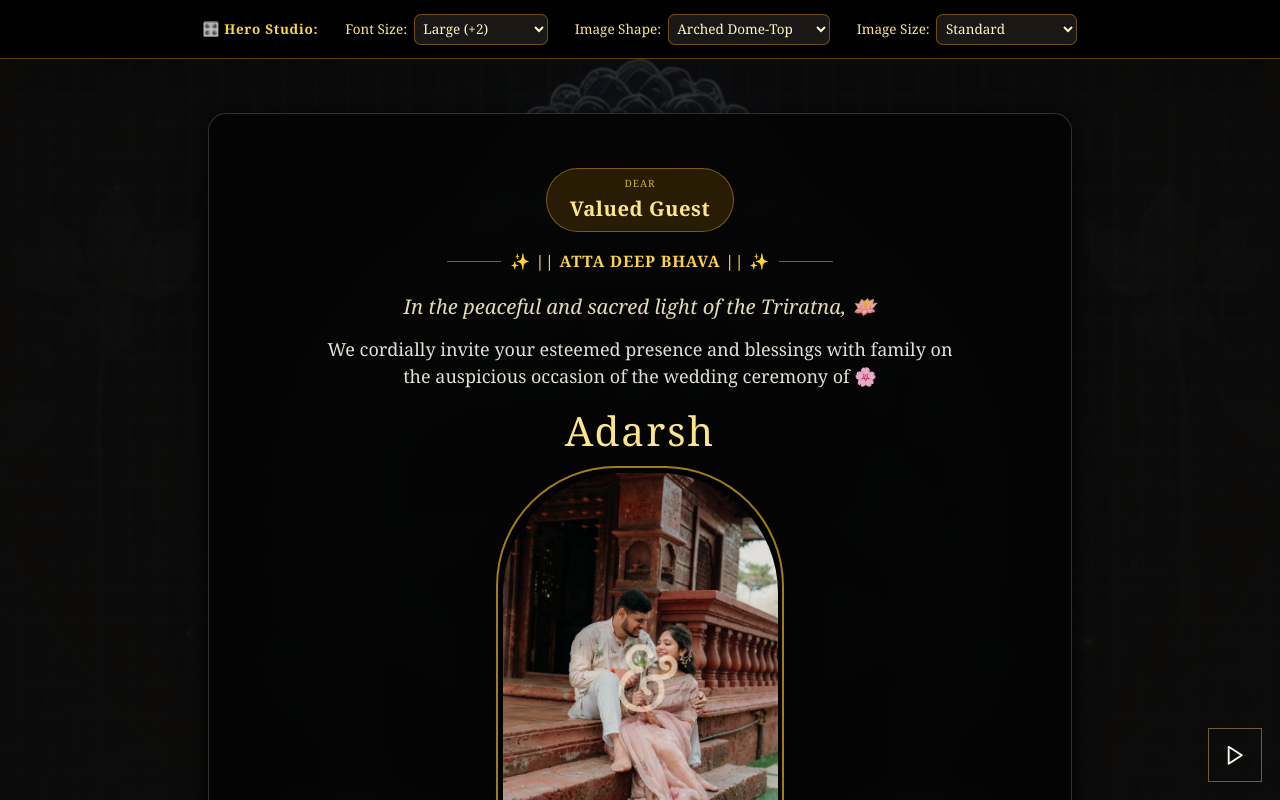
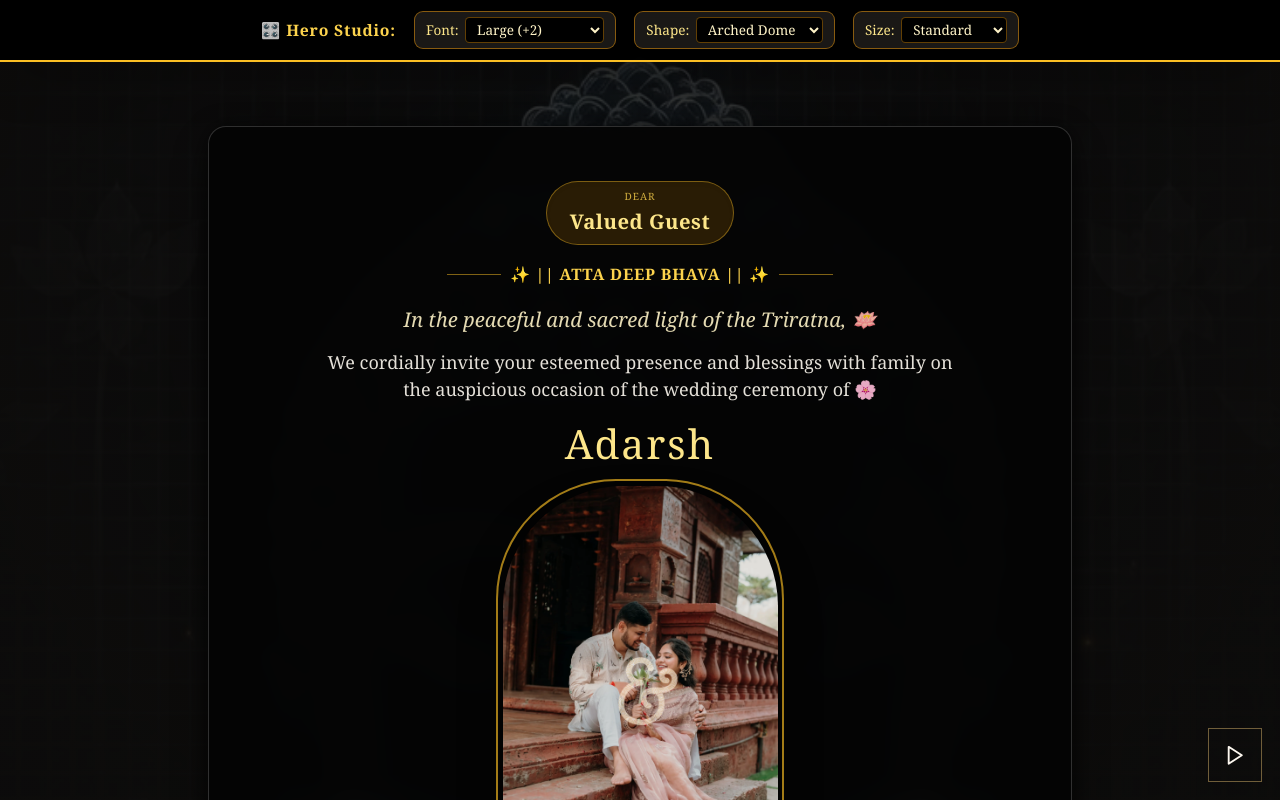
Before and after one commit to Adoniskingx/AD, a React (Vite) app in the folder adarsh-divyansha-wedding/: page / in a window 1280 px wide. Shown: the top 800 px of the page. Built offline with nearby package versions, Linux system fonts and the light colour scheme.

Commit message:
Update App.tsx

```diff
--- a/adarsh-divyansha-wedding/src/App.tsx
+++ b/adarsh-divyansha-wedding/src/App.tsx
@@ -14,20 +14,22 @@ export function App() {
   const [heroImageSize, setHeroImageSize] = useState('w-64 md:w-76 h-80 md:h-96');
 
   return (
-    <div className="min-h-screen relative overflow-x-hidden">
+    <div className="min-h-screen relative overflow-x-hidden pt-16">
 
-      {/* 🎛️ Minimal Hero Control Bar */}
-      <div className="bg-black/90 border-b border-amber-500/40 p-3 relative z-50 text-xs text-amber-100 shadow-xl">
-        <div className="max-w-4xl mx-auto flex flex-wrap items-center justify-center gap-6">
-          <span className="font-serif text-amber-300 font-bold tracking-wider">🎛️ Hero Studio:</span>
+      {/* 🎛️ Fixed Sticky Studio Bar at the Top */}
+      <nav className="fixed top-0 left-0 right-0 z-[100] bg-black/95 border-b-2 border-amber-400 py-2.5 px-4 shadow-2xl backdrop-blur-md">
+        <div className="max-w-4xl mx-auto flex flex-wrap items-center justify-center gap-4 text-xs text-amber-100">
+          <span className="font-serif text-amber-300 font-bold tracking-wider text-sm flex items-center gap-1">
+            🎛️ Hero Studio:
+          </span>
 
           {/* Hero Font Size Dropdown */}
-          <div className="flex items-center gap-1.5">
-            <label className="text-amber-200">Font Size:</label>
+          <div className="flex items-center gap-1.5 bg-[#1A1816] px-2.5 py-1 rounded-lg border border-amber-500/50">
+            <label className="text-amber-200 font-medium">Font:</label>
             <select
               value={heroFontSize}
               onChange={(e) => setHeroFontSize(e.target.value)}
-              className="bg-[#1A1816] text-amber-100 border border-amber-500/40 rounded-md p-1"
+              className="bg-black text-amber-100 border border-amber-500/40 rounded px-1.5 py-0.5 focus:outline-none"
             >
               <option value="85%">Compact</option>
               <option value="100%">Standard</option>
@@ -37,22 +39,22 @@ export function App() {
           </div>
 
           {/* Hero Image Shape Dropdown */}
-          <div className="flex items-center gap-1.5">
-            <label className="text-amber-200">Image Shape:</label>
+          <div className="flex items-center gap-1.5 bg-[#1A1816] px-2.5 py-1 rounded-lg border border-amber-500/50">
+            <label className="text-amber-200 font-medium">Shape:</label>
             <select
               value={heroImageShape}
               onChange={(e) => setHeroImageShape(e.target.value)}
-              className="bg-[#1A1816] text-amber-100 border border-amber-500/40 rounded-md p-1"
+              className="bg-black text-amber-100 border border-amber-500/40 rounded px-1.5 py-0.5 focus:outline-none"
             >
-              <option value="rounded-t-[120px] rounded-b-2xl">Arched Dome-Top</option>
-              <option value="rounded-full">Vertical Oval / Circle</option>
+              <option value="rounded-t-[120px] rounded-b-2xl">Arched Dome</option>
+              <option value="rounded-full">Vertical Oval</option>
               <option value="rounded-2xl">Soft Rectangle</option>
             </select>
           </div>
 
           {/* Hero Image Size Dropdown */}
-          <div className="flex items-center gap-1.5">
-            <label className="text-amber-200">Image Size:</label>
+          <div className="flex items-center gap-1.5 bg-[#1A1816] px-2.5 py-1 rounded-lg border border-amber-500/50">
+            <label className="text-amber-200 font-medium">Size:</label>
             <select
               onChange={(e) => {
                 const val = e.target.value;
@@ -60,17 +62,17 @@ export function App() {
                 if (val === 'md') setHeroImageSize('w-64 md:w-76 h-80 md:h-96');
                 if (val === 'lg') setHeroImageSize('w-76 md:w-92 h-96 md:h-[450px]');
               }}
-              className="bg-[#1A1816] text-amber-100 border border-amber-500/40 rounded-md p-1"
+              className="bg-black text-amber-100 border border-amber-500/40 rounded px-1.5 py-0.5 focus:outline-none"
               defaultValue="md"
             >
               <option value="sm">Compact</option>
               <option value="md">Standard</option>
-              <option value="lg">Immersive Large</option>
+              <option value="lg">Immersive</option>
             </select>
           </div>
 
         </div>
-      </div>
+      </nav>
 
       {/* Background Layers */}
       <div className="sacred-bg-layer" />
```
